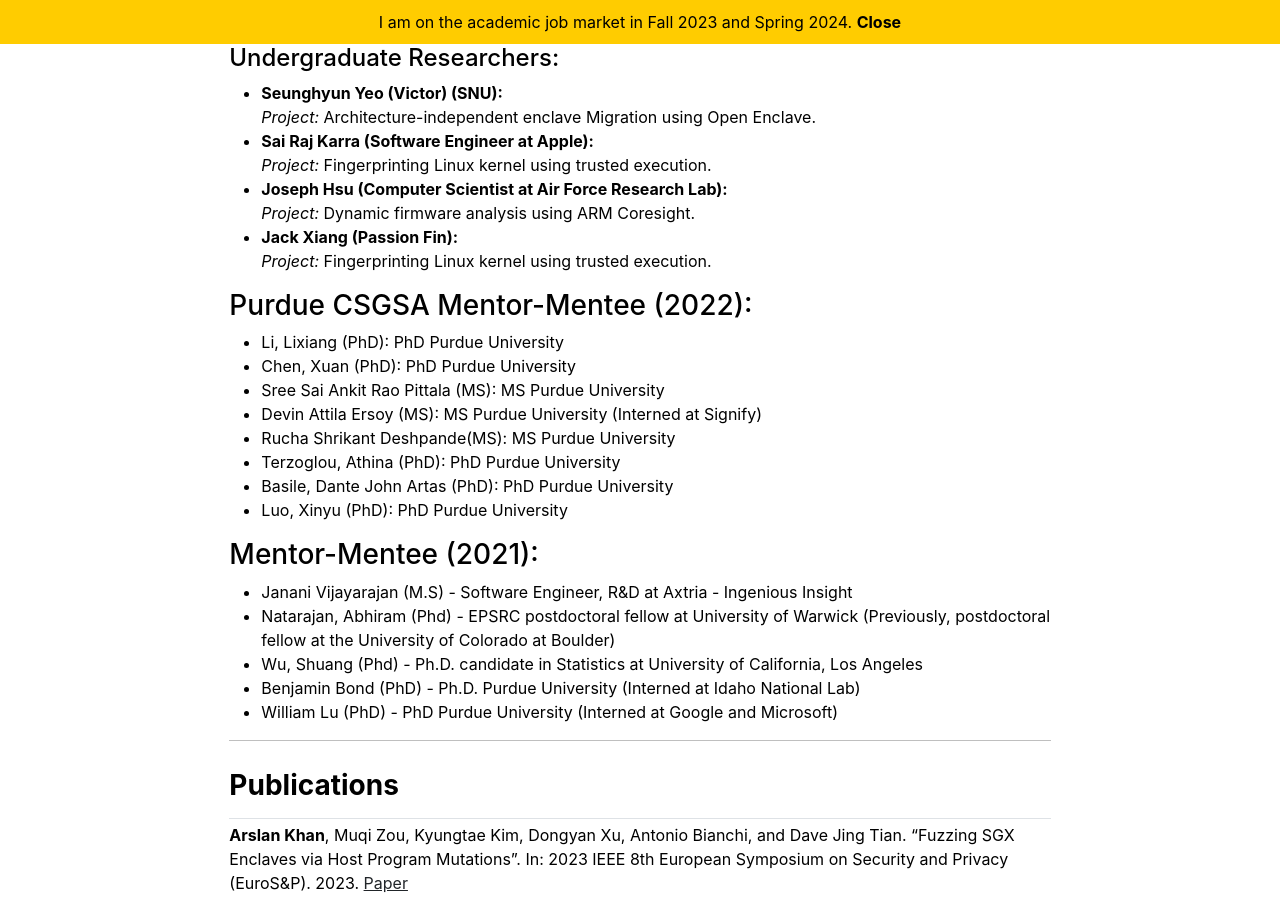
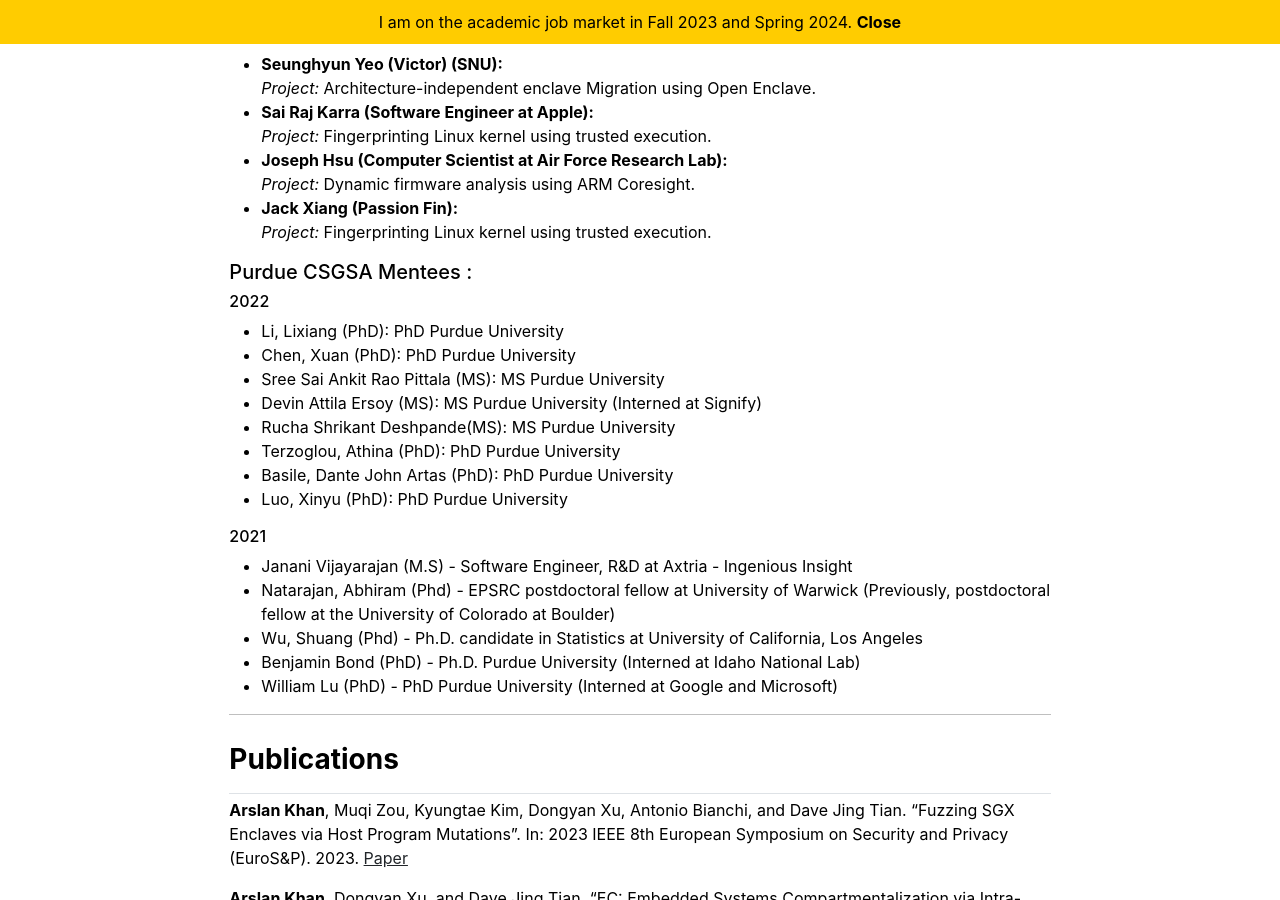
Before and after one commit to Arslan8/arslan8.github.io, a Jekyll site: the page built from index.md, in a window 1280 px wide and 900 px high, scrolled down 1448 px. Built offline with Jekyll 4.4.1, drawn with Linux system fonts in a browser that asks for light colours.

Commit message:
Smaller mentoring

```diff
--- a/_layouts/home.html
+++ b/_layouts/home.html
@@ -95,9 +95,9 @@ layout: default
           <div class="col-md-12">
                  <h3 class="fw-bold border-bottom mt-4 pb-3 mb-1">Mentoring Experience</h3>
 
-<h3>Pursec Mentees:</h3>
+<h5>Pursec Mentees:</h5>
 
-<h4>Graduate Researchers:</h4>
+<h6>Graduate Researchers:</h6>
 <ul>
     <li>
         <strong>Muqi Zou (PhD):</strong> (PhD Purdue University)<br>
@@ -109,7 +109,7 @@ layout: default
     </li>
 </ul>
 
-<h4>Undergraduate Researchers:</h4>
+<h6>Undergraduate Researchers:</h6>
 <ul>
     <li>
         <strong>Seunghyun Yeo (Victor) (SNU):</strong><br>
@@ -129,7 +129,9 @@ layout: default
     </li>
 </ul>
 
-<h3> Purdue CSGSA Mentor-Mentee (2022):</h3>
+<h5> Purdue CSGSA Mentees :</h5>
+
+<h6> 2022 </h6>
 <ul>
     <li>Li, Lixiang (PhD): PhD Purdue University</li>
     <li>Chen, Xuan (PhD): PhD Purdue University</li>
@@ -141,7 +143,7 @@ layout: default
     <li>Luo, Xinyu (PhD): PhD Purdue University</li>
 </ul>
 
-<h3>Mentor-Mentee (2021):</h3>
+<h6> 2021 </h6>
 <ul>
     <li>Janani Vijayarajan (M.S) - Software Engineer, R&amp;D at Axtria - Ingenious Insight</li>
     <li>Natarajan, Abhiram (Phd) - EPSRC postdoctoral fellow at University of Warwick (Previously, postdoctoral fellow at the University of Colorado at Boulder)</li>
```
